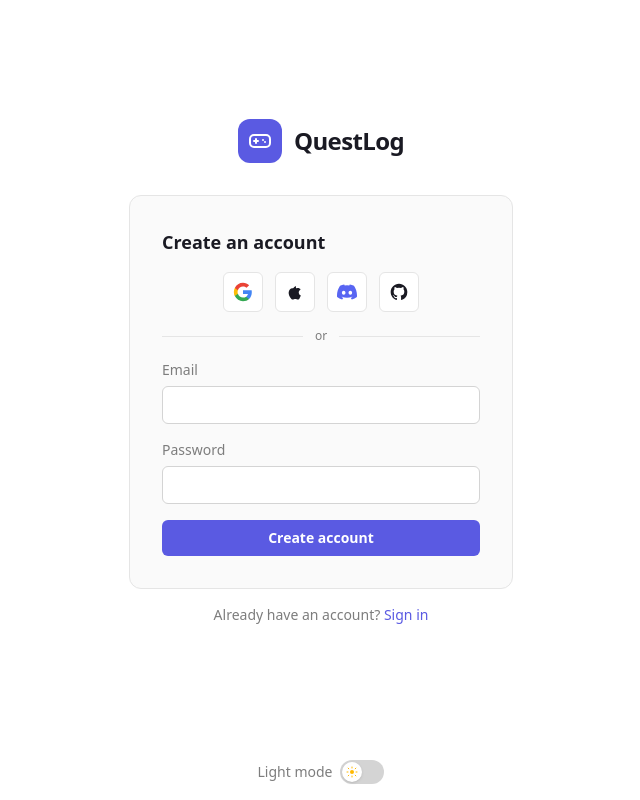
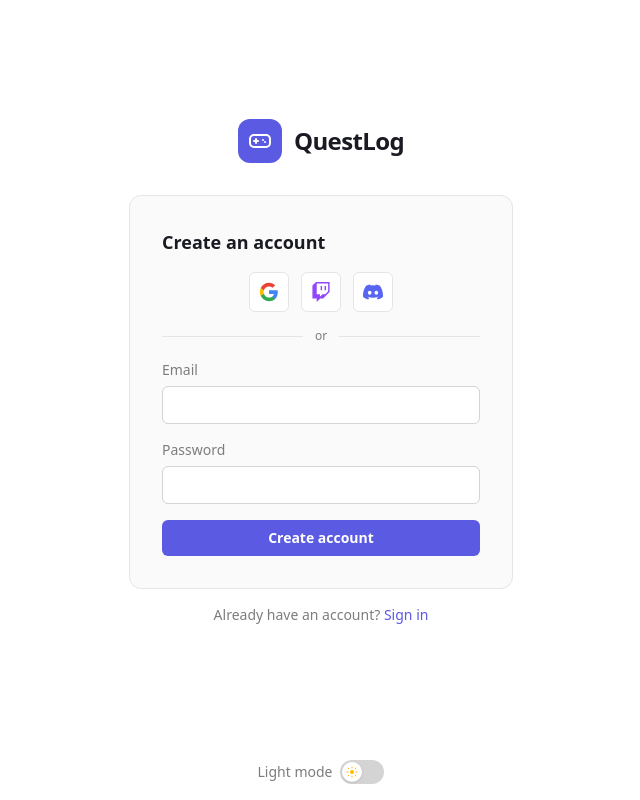
Before and after one commit to Original-Gib/questlog_frontend, a Vue app: page /auth/register in a window 1280 px wide. Shown: the whole page, without its empty margins (319-959 px from the left). Built offline with nearby package versions, Linux system fonts and the light colour scheme; no server answers.

Commit message:
Updated oauth providers

```diff
--- /dev/null
+++ b/src/lib/oauthProviders.ts
@@ -0,0 +1,25 @@
+import type { Provider } from '@supabase/supabase-js'
+
+export interface OAuthProvider {
+  provider: Provider
+  label: string
+  icon: string
+}
+
+export const oauthProviders: OAuthProvider[] = [
+  {
+    provider: 'google',
+    label: 'Google',
+    icon: `<svg viewBox="0 0 24 24" aria-hidden="true"><path fill="#4285F4" d="M22.56 12.25c0-.78-.07-1.53-.2-2.25H12v4.26h5.92c-.26 1.37-1.04 2.53-2.21 3.31v2.77h3.57c2.08-1.92 3.28-4.74 3.28-8.09z"/><path fill="#34A853" d="M12 23c2.97 0 5.46-.98 7.28-2.66l-3.57-2.77c-.98.66-2.23 1.06-3.71 1.06-2.86 0-5.29-1.93-6.16-4.53H2.18v2.84C3.99 20.53 7.7 23 12 23z"/><path fill="#FBBC05" d="M5.84 14.09c-.22-.66-.35-1.36-.35-2.09s.13-1.43.35-2.09V7.07H2.18C1.43 8.55 1 10.22 1 12s.43 3.45 1.18 4.93l3.66-2.84z"/><path fill="#EA4335" d="M12 5.38c1.62 0 3.06.56 4.21 1.64l3.15-3.15C17.45 2.09 14.97 1 12 1 7.7 1 3.99 3.47 2.18 7.07l3.66 2.84c.87-2.6 3.3-4.53 6.16-4.53z"/></svg>`,
+  },
+  {
+    provider: 'twitch',
+    label: 'Twitch',
+    icon: `<svg viewBox="0 0 24 24" aria-hidden="true" fill="#9146FF"><path d="M11.571 4.714h1.715v5.143H11.57zm4.715 0H18v5.143h-1.714zM6 0L1.714 4.286v15.428h5.143V24l4.286-4.286h3.428L22.286 12V0zm14.571 11.143l-3.428 3.428h-3.429l-3 3v-3H6.857V1.714h13.714z"/></svg>`,
+  },
+  {
+    provider: 'discord',
+    label: 'Discord',
+    icon: `<svg viewBox="0 0 24 24" aria-hidden="true" fill="#5865F2"><path d="M20.317 4.37a19.791 19.791 0 0 0-4.885-1.515.074.074 0 0 0-.079.037c-.21.375-.444.864-.608 1.25a18.27 18.27 0 0 0-5.487 0 12.64 12.64 0 0 0-.617-1.25.077.077 0 0 0-.079-.037A19.736 19.736 0 0 0 3.677 4.37a.07.07 0 0 0-.032.027C.533 9.046-.32 13.58.099 18.057a.082.082 0 0 0 .031.057 19.9 19.9 0 0 0 5.993 3.03.078.078 0 0 0 .084-.028 14.09 14.09 0 0 0 1.226-1.994.076.076 0 0 0-.041-.106 13.107 13.107 0 0 1-1.872-.892.077.077 0 0 1-.008-.128 10.2 10.2 0 0 0 .372-.292.074.074 0 0 1 .077-.01c3.928 1.793 8.18 1.793 12.062 0a.074.074 0 0 1 .078.01c.12.098.246.198.373.292a.077.077 0 0 1-.006.127 12.299 12.299 0 0 1-1.873.892.077.077 0 0 0-.041.107c.36.698.772 1.362 1.225 1.993a.076.076 0 0 0 .084.028 19.839 19.839 0 0 0 6.002-3.03.077.077 0 0 0 .032-.054c.5-5.177-.838-9.674-3.549-13.66a.061.061 0 0 0-.031-.03zM8.02 15.33c-1.183 0-2.157-1.085-2.157-2.419 0-1.333.956-2.419 2.157-2.419 1.21 0 2.176 1.096 2.157 2.42 0 1.333-.956 2.418-2.157 2.418zm7.975 0c-1.183 0-2.157-1.085-2.157-2.419 0-1.333.955-2.419 2.157-2.419 1.21 0 2.176 1.096 2.157 2.42 0 1.333-.946 2.418-2.157 2.418z"/></svg>`,
+  },
+]
--- a/src/views/auth/LoginView.vue
+++ b/src/views/auth/LoginView.vue
@@ -3,6 +3,7 @@ import { ref } from 'vue'
 import { useRouter } from 'vue-router'
 import { useAuthStore } from '@/stores/auth'
 import type { Provider } from '@supabase/supabase-js'
+import { oauthProviders } from '@/lib/oauthProviders'
 
 const router = useRouter()
 const auth = useAuthStore()
@@ -13,28 +14,6 @@ const error = ref('')
 const loading = ref(false)
 const oauthLoading = ref<Provider | null>(null)
 
-const oauthProviders: { provider: Provider; label: string; icon: string }[] = [
-  {
-    provider: 'google',
-    label: 'Google',
-    icon: `<svg viewBox="0 0 24 24" aria-hidden="true"><path fill="#4285F4" d="M22.56 12.25c0-.78-.07-1.53-.2-2.25H12v4.26h5.92c-.26 1.37-1.04 2.53-2.21 3.31v2.77h3.57c2.08-1.92 3.28-4.74 3.28-8.09z"/><path fill="#34A853" d="M12 23c2.97 0 5.46-.98 7.28-2.66l-3.57-2.77c-.98.66-2.23 1.06-3.71 1.06-2.86 0-5.29-1.93-6.16-4.53H2.18v2.84C3.99 20.53 7.7 23 12 23z"/><path fill="#FBBC05" d="M5.84 14.09c-.22-.66-.35-1.36-.35-2.09s.13-1.43.35-2.09V7.07H2.18C1.43 8.55 1 10.22 1 12s.43 3.45 1.18 4.93l3.66-2.84z"/><path fill="#EA4335" d="M12 5.38c1.62 0 3.06.56 4.21 1.64l3.15-3.15C17.45 2.09 14.97 1 12 1 7.7 1 3.99 3.47 2.18 7.07l3.66 2.84c.87-2.6 3.3-4.53 6.16-4.53z"/></svg>`,
-  },
-  {
-    provider: 'apple',
-    label: 'Apple',
-    icon: `<svg viewBox="0 0 24 24" aria-hidden="true" fill="currentColor"><path d="M17.05 20.28c-.98.95-2.05.8-3.08.35-1.09-.46-2.09-.48-3.24 0-1.44.62-2.2.44-3.06-.35C2.79 15.25 3.51 7.7 9.05 7.4c1.29.07 2.18.74 2.95.76.93-.19 1.83-.88 3.14-.94 1.6-.08 2.8.62 3.57 1.72-3.23 1.94-2.68 5.9.34 7.34zm-3.1-13.4C13.25 8.6 11.4 9.7 9.7 9.57c-.24-1.88 1.35-3.9 3.25-4.7.5 1.77-.24 3.71 1 2.01z"/></svg>`,
-  },
-  {
-    provider: 'discord',
-    label: 'Discord',
-    icon: `<svg viewBox="0 0 24 24" aria-hidden="true" fill="#5865F2"><path d="M20.317 4.37a19.791 19.791 0 0 0-4.885-1.515.074.074 0 0 0-.079.037c-.21.375-.444.864-.608 1.25a18.27 18.27 0 0 0-5.487 0 12.64 12.64 0 0 0-.617-1.25.077.077 0 0 0-.079-.037A19.736 19.736 0 0 0 3.677 4.37a.07.07 0 0 0-.032.027C.533 9.046-.32 13.58.099 18.057a.082.082 0 0 0 .031.057 19.9 19.9 0 0 0 5.993 3.03.078.078 0 0 0 .084-.028 14.09 14.09 0 0 0 1.226-1.994.076.076 0 0 0-.041-.106 13.107 13.107 0 0 1-1.872-.892.077.077 0 0 1-.008-.128 10.2 10.2 0 0 0 .372-.292.074.074 0 0 1 .077-.01c3.928 1.793 8.18 1.793 12.062 0a.074.074 0 0 1 .078.01c.12.098.246.198.373.292a.077.077 0 0 1-.006.127 12.299 12.299 0 0 1-1.873.892.077.077 0 0 0-.041.107c.36.698.772 1.362 1.225 1.993a.076.076 0 0 0 .084.028 19.839 19.839 0 0 0 6.002-3.03.077.077 0 0 0 .032-.054c.5-5.177-.838-9.674-3.549-13.66a.061.061 0 0 0-.031-.03zM8.02 15.33c-1.183 0-2.157-1.085-2.157-2.419 0-1.333.956-2.419 2.157-2.419 1.21 0 2.176 1.096 2.157 2.42 0 1.333-.956 2.418-2.157 2.418zm7.975 0c-1.183 0-2.157-1.085-2.157-2.419 0-1.333.955-2.419 2.157-2.419 1.21 0 2.176 1.096 2.157 2.42 0 1.333-.946 2.418-2.157 2.418z"/></svg>`,
-  },
-  {
-    provider: 'github',
-    label: 'GitHub',
-    icon: `<svg viewBox="0 0 24 24" aria-hidden="true" fill="currentColor"><path d="M12 2C6.477 2 2 6.484 2 12.017c0 4.425 2.865 8.18 6.839 9.504.5.092.682-.217.682-.483 0-.237-.008-.868-.013-1.703-2.782.605-3.369-1.343-3.369-1.343-.454-1.158-1.11-1.466-1.11-1.466-.908-.62.069-.608.069-.608 1.003.07 1.531 1.032 1.531 1.032.892 1.53 2.341 1.088 2.91.832.092-.647.35-1.088.636-1.338-2.22-.253-4.555-1.113-4.555-4.951 0-1.093.39-1.988 1.029-2.688-.103-.253-.446-1.272.098-2.65 0 0 .84-.27 2.75 1.026A9.564 9.564 0 0 1 12 6.844a9.59 9.59 0 0 1 2.504.337c1.909-1.296 2.747-1.027 2.747-1.027.546 1.379.202 2.398.1 2.651.64.7 1.028 1.595 1.028 2.688 0 3.848-2.339 4.695-4.566 4.943.359.309.678.92.678 1.855 0 1.338-.012 2.419-.012 2.747 0 .268.18.58.688.482A10.02 10.02 0 0 0 22 12.017C22 6.484 17.522 2 12 2z"/></svg>`,
-  },
-]
 
 async function handleOAuth(provider: Provider) {
   error.value = ''
--- a/src/views/auth/RegisterView.vue
+++ b/src/views/auth/RegisterView.vue
@@ -3,6 +3,7 @@ import { ref } from 'vue'
 import { useRouter } from 'vue-router'
 import { useAuthStore } from '@/stores/auth'
 import type { Provider } from '@supabase/supabase-js'
+import { oauthProviders } from '@/lib/oauthProviders'
 
 const router = useRouter()
 const auth = useAuthStore()
@@ -13,28 +14,6 @@ const error = ref('')
 const loading = ref(false)
 const oauthLoading = ref<Provider | null>(null)
 
-const oauthProviders: { provider: Provider; label: string; icon: string }[] = [
-  {
-    provider: 'google',
-    label: 'Google',
-    icon: `<svg viewBox="0 0 24 24" aria-hidden="true"><path fill="#4285F4" d="M22.56 12.25c0-.78-.07-1.53-.2-2.25H12v4.26h5.92c-.26 1.37-1.04 2.53-2.21 3.31v2.77h3.57c2.08-1.92 3.28-4.74 3.28-8.09z"/><path fill="#34A853" d="M12 23c2.97 0 5.46-.98 7.28-2.66l-3.57-2.77c-.98.66-2.23 1.06-3.71 1.06-2.86 0-5.29-1.93-6.16-4.53H2.18v2.84C3.99 20.53 7.7 23 12 23z"/><path fill="#FBBC05" d="M5.84 14.09c-.22-.66-.35-1.36-.35-2.09s.13-1.43.35-2.09V7.07H2.18C1.43 8.55 1 10.22 1 12s.43 3.45 1.18 4.93l3.66-2.84z"/><path fill="#EA4335" d="M12 5.38c1.62 0 3.06.56 4.21 1.64l3.15-3.15C17.45 2.09 14.97 1 12 1 7.7 1 3.99 3.47 2.18 7.07l3.66 2.84c.87-2.6 3.3-4.53 6.16-4.53z"/></svg>`,
-  },
-  {
-    provider: 'apple',
-    label: 'Apple',
-    icon: `<svg viewBox="0 0 24 24" aria-hidden="true" fill="currentColor"><path d="M17.05 20.28c-.98.95-2.05.8-3.08.35-1.09-.46-2.09-.48-3.24 0-1.44.62-2.2.44-3.06-.35C2.79 15.25 3.51 7.7 9.05 7.4c1.29.07 2.18.74 2.95.76.93-.19 1.83-.88 3.14-.94 1.6-.08 2.8.62 3.57 1.72-3.23 1.94-2.68 5.9.34 7.34zm-3.1-13.4C13.25 8.6 11.4 9.7 9.7 9.57c-.24-1.88 1.35-3.9 3.25-4.7.5 1.77-.24 3.71 1 2.01z"/></svg>`,
-  },
-  {
-    provider: 'discord',
-    label: 'Discord',
-    icon: `<svg viewBox="0 0 24 24" aria-hidden="true" fill="#5865F2"><path d="M20.317 4.37a19.791 19.791 0 0 0-4.885-1.515.074.074 0 0 0-.079.037c-.21.375-.444.864-.608 1.25a18.27 18.27 0 0 0-5.487 0 12.64 12.64 0 0 0-.617-1.25.077.077 0 0 0-.079-.037A19.736 19.736 0 0 0 3.677 4.37a.07.07 0 0 0-.032.027C.533 9.046-.32 13.58.099 18.057a.082.082 0 0 0 .031.057 19.9 19.9 0 0 0 5.993 3.03.078.078 0 0 0 .084-.028 14.09 14.09 0 0 0 1.226-1.994.076.076 0 0 0-.041-.106 13.107 13.107 0 0 1-1.872-.892.077.077 0 0 1-.008-.128 10.2 10.2 0 0 0 .372-.292.074.074 0 0 1 .077-.01c3.928 1.793 8.18 1.793 12.062 0a.074.074 0 0 1 .078.01c.12.098.246.198.373.292a.077.077 0 0 1-.006.127 12.299 12.299 0 0 1-1.873.892.077.077 0 0 0-.041.107c.36.698.772 1.362 1.225 1.993a.076.076 0 0 0 .084.028 19.839 19.839 0 0 0 6.002-3.03.077.077 0 0 0 .032-.054c.5-5.177-.838-9.674-3.549-13.66a.061.061 0 0 0-.031-.03zM8.02 15.33c-1.183 0-2.157-1.085-2.157-2.419 0-1.333.956-2.419 2.157-2.419 1.21 0 2.176 1.096 2.157 2.42 0 1.333-.956 2.418-2.157 2.418zm7.975 0c-1.183 0-2.157-1.085-2.157-2.419 0-1.333.955-2.419 2.157-2.419 1.21 0 2.176 1.096 2.157 2.42 0 1.333-.946 2.418-2.157 2.418z"/></svg>`,
-  },
-  {
-    provider: 'github',
-    label: 'GitHub',
-    icon: `<svg viewBox="0 0 24 24" aria-hidden="true" fill="currentColor"><path d="M12 2C6.477 2 2 6.484 2 12.017c0 4.425 2.865 8.18 6.839 9.504.5.092.682-.217.682-.483 0-.237-.008-.868-.013-1.703-2.782.605-3.369-1.343-3.369-1.343-.454-1.158-1.11-1.466-1.11-1.466-.908-.62.069-.608.069-.608 1.003.07 1.531 1.032 1.531 1.032.892 1.53 2.341 1.088 2.91.832.092-.647.35-1.088.636-1.338-2.22-.253-4.555-1.113-4.555-4.951 0-1.093.39-1.988 1.029-2.688-.103-.253-.446-1.272.098-2.65 0 0 .84-.27 2.75 1.026A9.564 9.564 0 0 1 12 6.844a9.59 9.59 0 0 1 2.504.337c1.909-1.296 2.747-1.027 2.747-1.027.546 1.379.202 2.398.1 2.651.64.7 1.028 1.595 1.028 2.688 0 3.848-2.339 4.695-4.566 4.943.359.309.678.92.678 1.855 0 1.338-.012 2.419-.012 2.747 0 .268.18.58.688.482A10.02 10.02 0 0 0 22 12.017C22 6.484 17.522 2 12 2z"/></svg>`,
-  },
-]
 
 async function handleOAuth(provider: Provider) {
   error.value = ''
```
